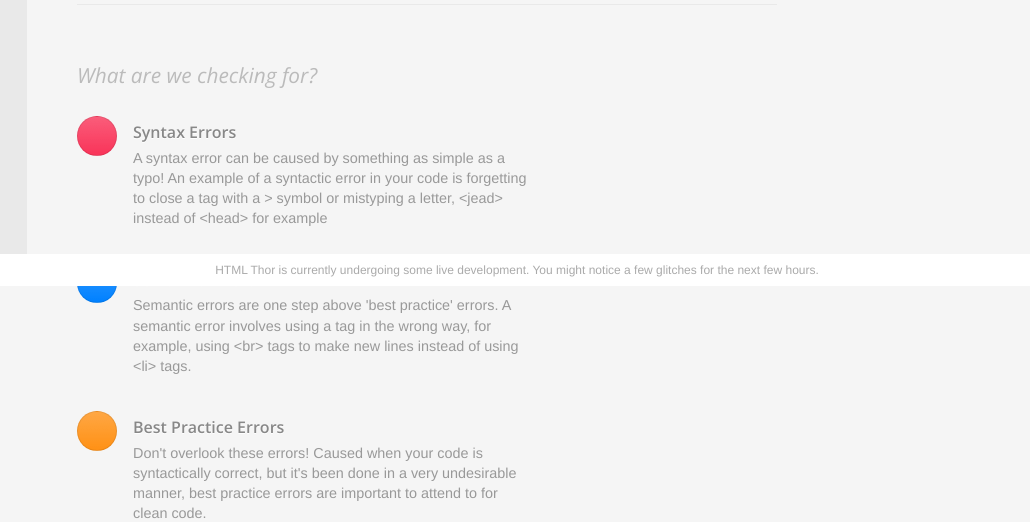
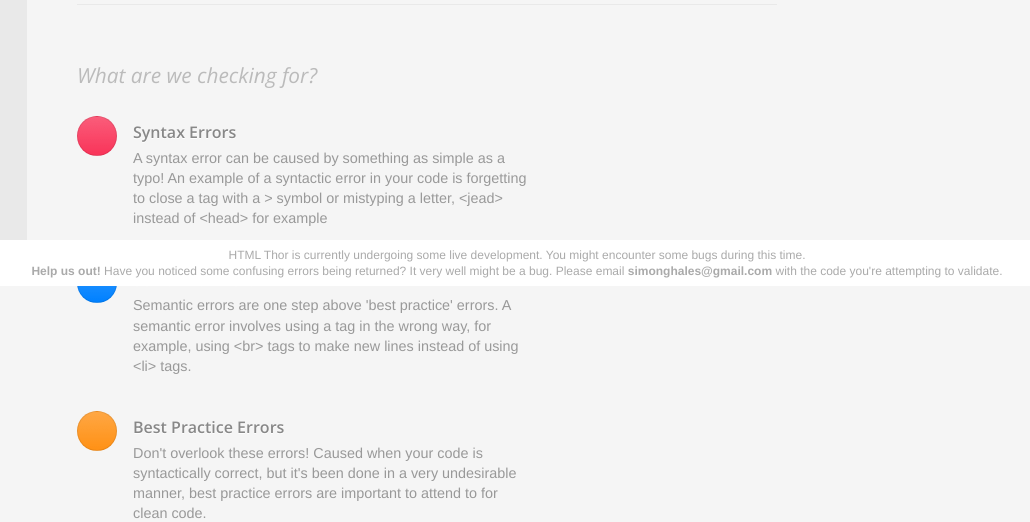
Before and after one commit to uxq/HTMLThor, a Django app: page / in a window 1280 px wide. Shown: the part 514-1036 px from the top of the page, without its empty margins (123-1153 px from the left). Run offline with Django 3.2, Linux system fonts and the light colour scheme; style sheets or scripts are compiled from the project's sources; parts of the project's set-up code (start-up, migrations or seed data) failed here and were passed over; some libraries are stand-ins or nearby versions.

Commit message:
finished for tonight

```diff
--- a/htmlthor/template/css/style.less
+++ b/htmlthor/template/css/style.less
@@ -544,12 +544,17 @@ strong {
 	left: 0;
 	bottom: 0;
 	width: 100%;
-	padding: 10px;
+	padding: 5px 10px;
 	background-color: #FFF;
 	z-index: 200;
 	font-size: .75em;
 	text-align: center;
 	color: #AAA;
+
+	p {
+		margin: 4px 0;
+	}
+
 }
 
  .maxWidthMedium {
--- a/htmlthor/template/index.html
+++ b/htmlthor/template/index.html
@@ -70,7 +70,11 @@
     <!-- <section class="site-fixedMessages">
 	</section> -->
     <div class="sideWideMessage">
-        <p>HTML Thor is currently undergoing some live development. You might notice a few glitches for the next few hours.
+        <p>HTML Thor is currently undergoing some live development. You might encounter some bugs during this time.</p>
+        <p>
+            <strong>Help us out!</strong> Have you noticed some confusing errors being returned? It very well might be a bug. Please email <strong>simonghales@gmail.com</strong>
+            with the code you're attempting to validate.
+        </p>
     </div>
     <div class="state-show-majorLoading siteBigLoading">
         <div class="loadingCircleLabel">
--- a/htmlthor/template/js/controllers/controllerResults.js
+++ b/htmlthor/template/js/controllers/controllerResults.js
@@ -94,8 +94,12 @@ htmlthorApp.controller('ResultsController', function ($scope, resultsService) {
 	$scope.getStoredResults = function() {
 		var data = resultsService.getResults();
 		console.log("Using this data: ", data);
-		$scope.multipleFiles = data[0].errors;
-		if(data[0].structure) {
+		if(!data.errors) {
+			$scope.multipleFiles = data[0].errors;
+		} else {
+			$scope.multipleFiles = data.errors;
+		}
+		if(data[0] && data[0].structure) {
 			// this is a .zip upload
 			$scope.zipResults = data[0].structure;
 			generateZipDisplay($scope.zipResults);
@@ -377,7 +381,6 @@ function handleSourceErrors(sourceFiles) {
 }
 
 function initHelpExplanation() {
-	console.log("Initiated help section");
 
 	$(".resultPreview-help").click(function() {
 		$("#explanationSection").slideDown();
```
